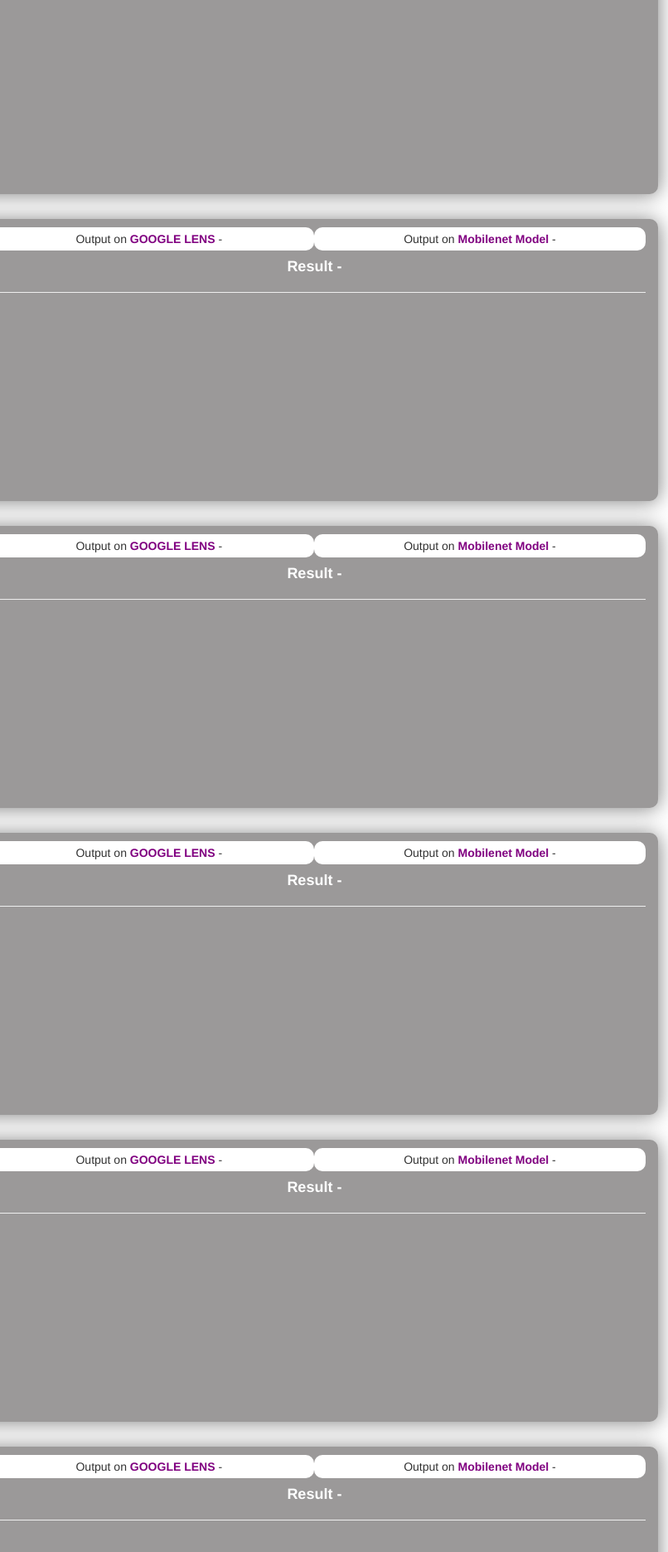
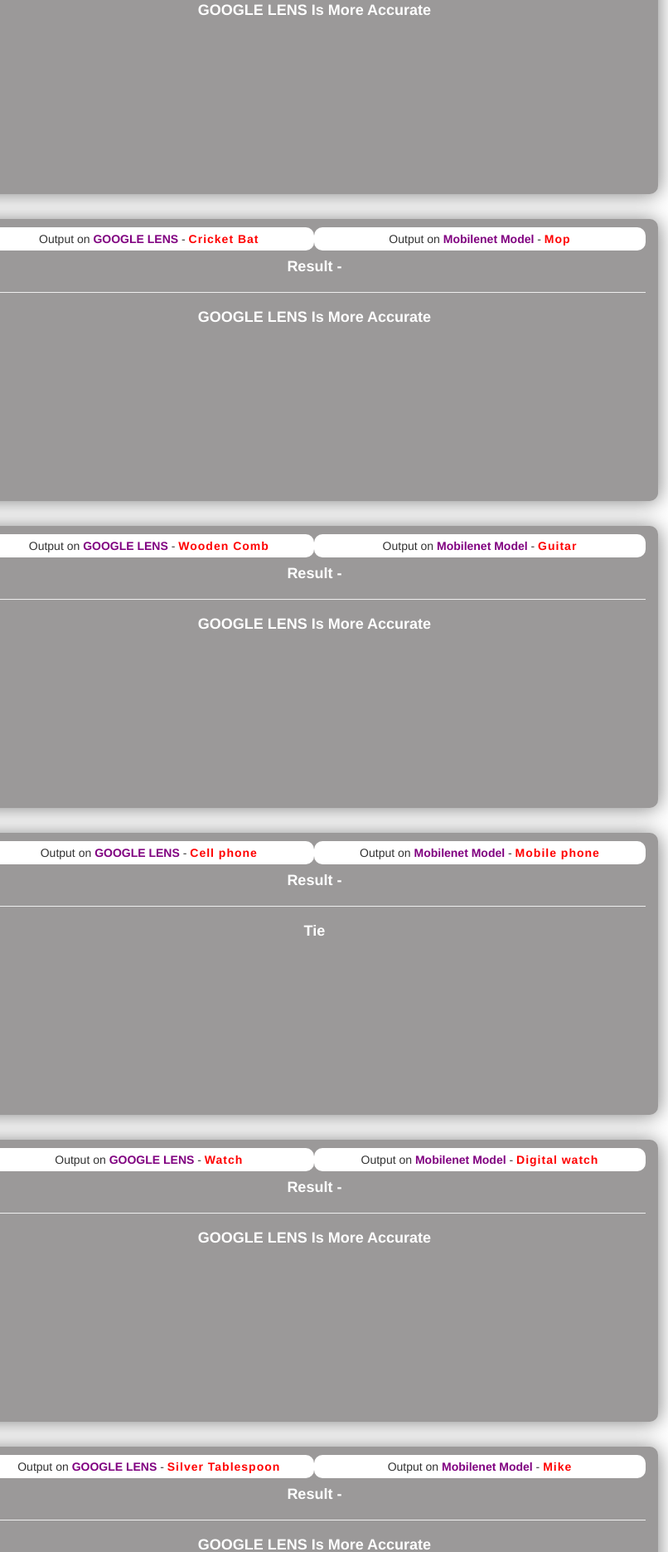
Before and after one commit to AngadDhanjal/P-120, a plain HTML site: page index.html in a window 1280 px wide. Shown: the part 929-2800 px from the top of the page at 83% size, 474-1280 px from the left. Drawn offline with nearby package versions, Linux system fonts and the light colour scheme.

Commit message:
Add files via upload

```diff
--- a/index.html
+++ b/index.html
@@ -29,16 +29,16 @@
             </li>
             <h5 class="first col-sm-4 col-xs-12">
               Output on <b>GOOGLE LENS</b> -
-              <span> </span>
+              <span> Banana</span>
             </h5>
             <h5 class="second col-sm-4 col-xs-12">
               Output on <b>Mobilenet Model </b> -
-              <span> </span>
+              <span>Banana </span>
             </h5>
             <div class="mini_result" class="col-xs-12">
               <h4>Result - </h4>
               <hr>
-              <h4> </h4>
+              <h4>Tie </h4>
             </div>
           </div>
           <div class="test_image_and_result2 col-xs-12">
@@ -48,16 +48,16 @@
             </li>
             <h5 class="first col-sm-4 col-xs-12">
               Output on <b>GOOGLE LENS</b> -
-              <span> </span>
+              <span>Ball </span>
             </h5>
             <h5 class="second col-sm-4 col-xs-12">
               Output on <b>Mobilenet Model </b> -
-              <span> </span>
+              <span>bubble </span>
             </h5>
             <div class="mini_result" class="col-xs-12">
               <h4>Result - </h4>
               <hr>
-              <h4> </h4>
+              <h4>GOOGLE LENS Is More Accurate </h4>
             </div>
           </div>
           <div class="test_image_and_result3 col-xs-12">
@@ -67,16 +67,16 @@
             </li>
             <h5 class="first col-sm-4 col-xs-12">
               Output on <b>GOOGLE LENS</b> -
-              <span> </span>
+              <span>Cricket Bat </span>
             </h5>
             <h5 class="second col-sm-4 col-xs-12">
               Output on <b>Mobilenet Model </b> -
-              <span> </span>
+              <span> Mop</span>
             </h5>
             <div class="mini_result" class="col-xs-12">
               <h4>Result - </h4>
               <hr>
-              <h4> </h4>
+              <h4>GOOGLE LENS Is More Accurate </h4>
             </div>
           </div>
           <div class="test_image_and_result4 col-xs-12">
@@ -86,16 +86,16 @@
             </li>
             <h5 class="first col-sm-4 col-xs-12">
               Output on <b>GOOGLE LENS</b> -
-              <span> </span>
+              <span>Wooden Comb </span>
             </h5>
             <h5 class="second col-sm-4 col-xs-12">
               Output on <b>Mobilenet Model </b> -
-              <span> </span>
+              <span>Guitar </span>
             </h5>
             <div class="mini_result" class="col-xs-12">
               <h4>Result - </h4>
               <hr>
-              <h4> </h4>
+              <h4> GOOGLE LENS Is More Accurate</h4>
             </div>
           </div>
           <div class="test_image_and_result5 col-xs-12">
@@ -105,16 +105,16 @@
             </li>
             <h5 class="first col-sm-4 col-xs-12">
               Output on <b>GOOGLE LENS</b> -
-              <span> </span>
+              <span>Cell phone </span>
             </h5>
             <h5 class="second col-sm-4 col-xs-12">
               Output on <b>Mobilenet Model </b> -
-              <span> </span>
+              <span>Mobile phone </span>
             </h5>
             <div class="mini_result" class="col-xs-12">
               <h4>Result - </h4>
               <hr>
-              <h4> </h4>
+              <h4>Tie </h4>
             </div>
           </div>
           <div class="test_image_and_result6 col-xs-12">
@@ -124,16 +124,16 @@
             </li>
             <h5 class="first col-sm-4 col-xs-12">
               Output on <b>GOOGLE LENS</b> -
-              <span> </span>
+              <span> Watch</span>
             </h5>
             <h5 class="second col-sm-4 col-xs-12">
               Output on <b>Mobilenet Model </b> -
-              <span> </span>
+              <span>Digital watch </span>
             </h5>
             <div class="mini_result" class="col-xs-12">
               <h4>Result - </h4>
               <hr>
-              <h4> </h4>
+              <h4>GOOGLE LENS Is More Accurate </h4>
             </div>
           </div>
           <div class="test_image_and_result7 col-xs-12">
@@ -143,16 +143,16 @@
             </li>
             <h5 class="first col-sm-4 col-xs-12">
               Output on <b>GOOGLE LENS</b> -
-              <span> </span>
+              <span> Silver Tablespoon</span>
             </h5>
             <h5 class="second col-sm-4 col-xs-12">
               Output on <b>Mobilenet Model </b> -
-              <span> </span>
+              <span> Mike</span>
             </h5>
             <div class="mini_result" class="col-xs-12">
               <h4>Result - </h4>
               <hr>
-              <h4> </h4>
+              <h4> GOOGLE LENS Is More Accurate</h4>
             </div>
           </div>
           <div class="test_image_and_result8 col-xs-12">
@@ -162,16 +162,16 @@
             </li>
             <h5 class="first col-sm-4 col-xs-12">
               Output on <b>GOOGLE LENS</b> -
-              <span> </span>
+              <span>Wireless Computer mouse </span>
             </h5>
             <h5 class="second col-sm-4 col-xs-12">
               Output on <b>Mobilenet Model </b> -
-              <span> </span>
+              <span> Computer mouse</span>
             </h5>
             <div class="mini_result" class="col-xs-12">
               <h4>Result - </h4>
               <hr>
-              <h4> </h4>
+              <h4> Tie</h4>
             </div>
           </div>
           <div class="test_image_and_result9 col-xs-12">
@@ -181,19 +181,23 @@
             </li>
             <h5 class="first col-sm-4 col-xs-12">
               Output on <b>GOOGLE LENS</b> -
-              <span> </span>
+              <span>Plastic hanger </span>
             </h5>
             <h5 class="second col-sm-4 col-xs-12">
               Output on <b>Mobilenet Model </b> -
-              <span> </span>
+              <span>Saftey Pin </span>
             </h5>
             <div class="mini_result" class="col-xs-12">
               <h4>Result - </h4>
               <hr>
-              <h4> </h4>
+              <h4>Google lens is more Accurate </h4>
             </div>
           </div>
         </ol>
+        <h6 class="bottom1">
+          I Have Tested 9 Images <b>GOOGLE LENS</b> Have Predicted 9 Of Them More Accurately And <b>MOBILE NET</b> Was Less Accurately So According To My Case Study <b>GOOGLE LENS</b> Is More Accurate.
+        </h6>
+        </h6>
       <p class="bottom">Developed by - Angad Dhanjal</p>
   </center>
   </body>
--- a/style.css
+++ b/style.css
@@ -52,3 +52,12 @@ h4{
     color: white;
     font-weight: bold;
 }
+
+h5 span{
+    font-weight: bold;
+}
+.bottom1{
+    font-weight: bold;
+    font-size: 15px;
+    width: 50%;
+}
```
